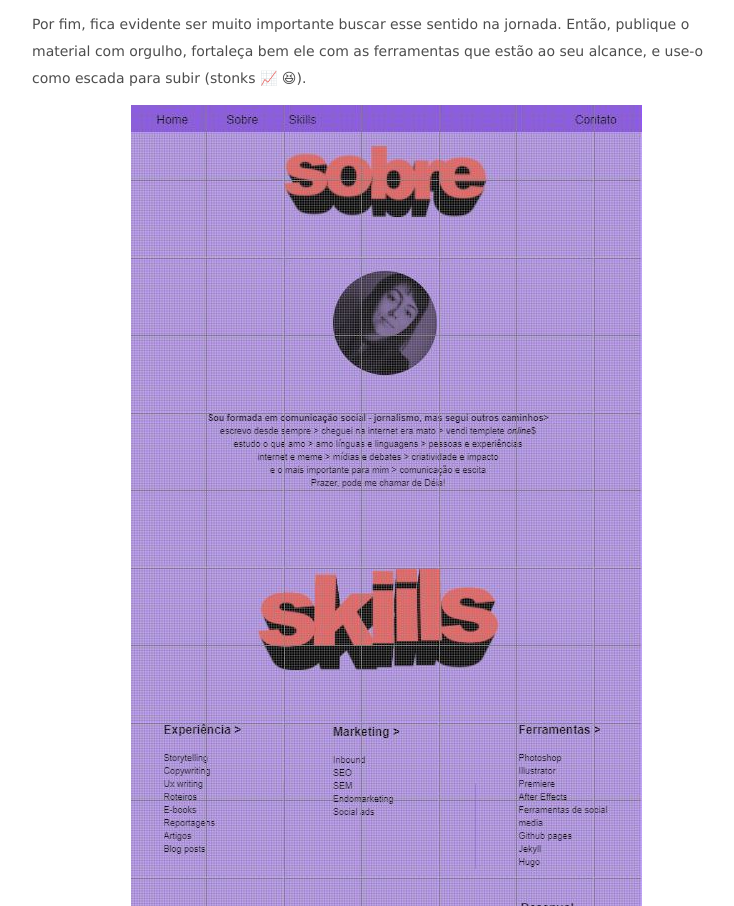
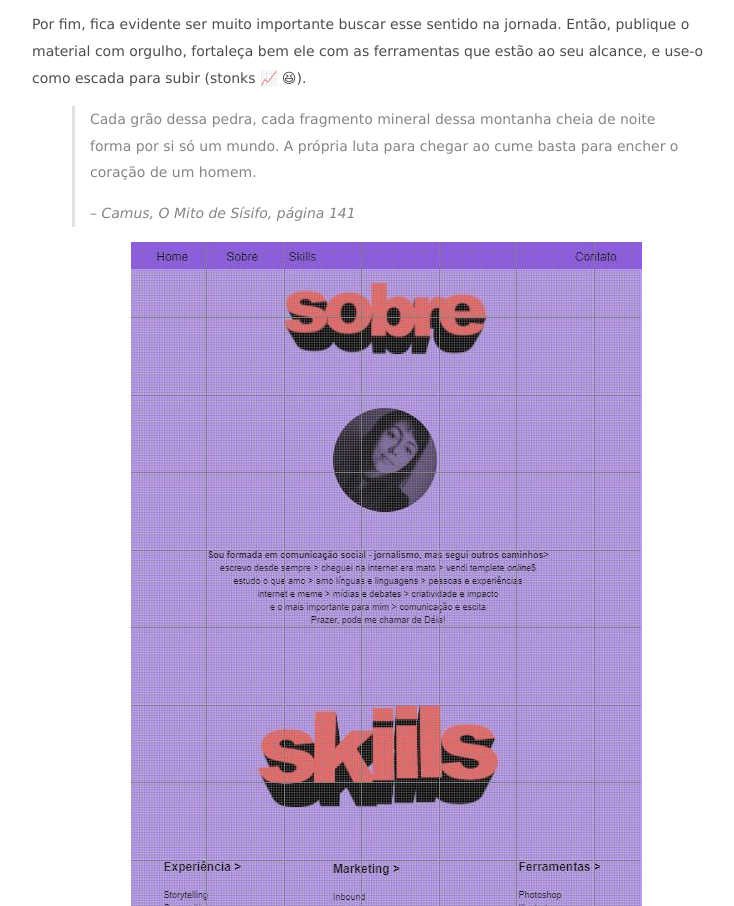
Before and after one commit to deialab/deialab.github.io, a plain HTML site: page post/portfolio/index.html in a window 1280 px wide. Shown: the part 5758-6664 px from the top of the page, without its empty margins (510-1244 px from the left). Drawn offline with Linux system fonts and the light colour scheme.

Commit message:
Ajustes post portfolio

```diff
--- a/post/portfolio/index.html
+++ b/post/portfolio/index.html
@@ -256,6 +256,10 @@
 <p>Às vezes ganhamos uma recompensa ou outra, mas quando colocamos os trabalhos em um contexto único, em um documento que os abraça em uma linguagem própria, um sentido muito maior começa a surgir.</p>
 <p>Passamos a ver claramente o propósito das produções de <strong>toda</strong> uma vida e o nosso poder de criação passa a iluminar o caminho que antes, lá no começo, parecia desordenado. Um momento muito feliz.</p>
 <p>Por fim, fica evidente ser muito importante buscar esse sentido na jornada. Então, publique o material com orgulho, fortaleça bem ele com as ferramentas que estão ao seu alcance, e use-o como escada para subir (stonks 📈 😆).</p>
+<blockquote>
+<p>Cada grão dessa pedra, cada fragmento mineral dessa montanha cheia de noite forma por si só um mundo. A própria luta para chegar ao cume basta para encher o coração de um homem.</p>
+<p><em>– Camus, O Mito de Sísifo, página 141</em></p>
+</blockquote>
 <p><img src="/images/portf-foto.JPG" alt=""> <em>A página em construção</em></p>
 <h2 id="heading"></h2>
     </div>
```
